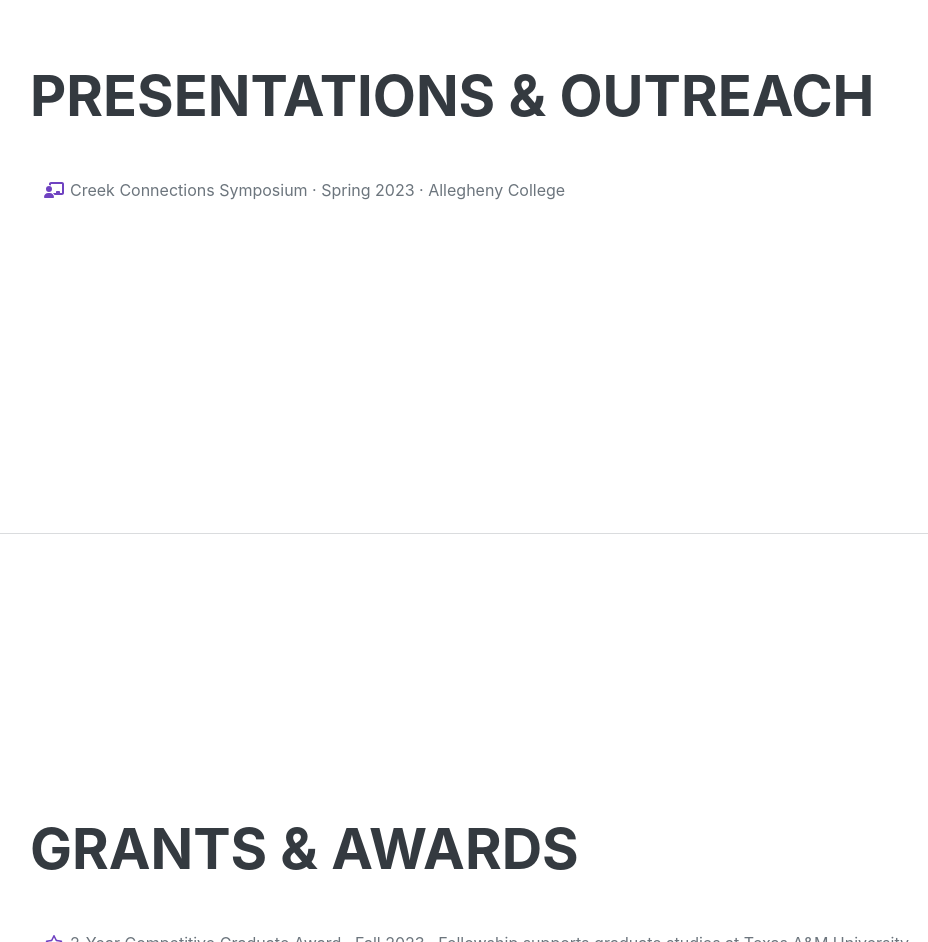
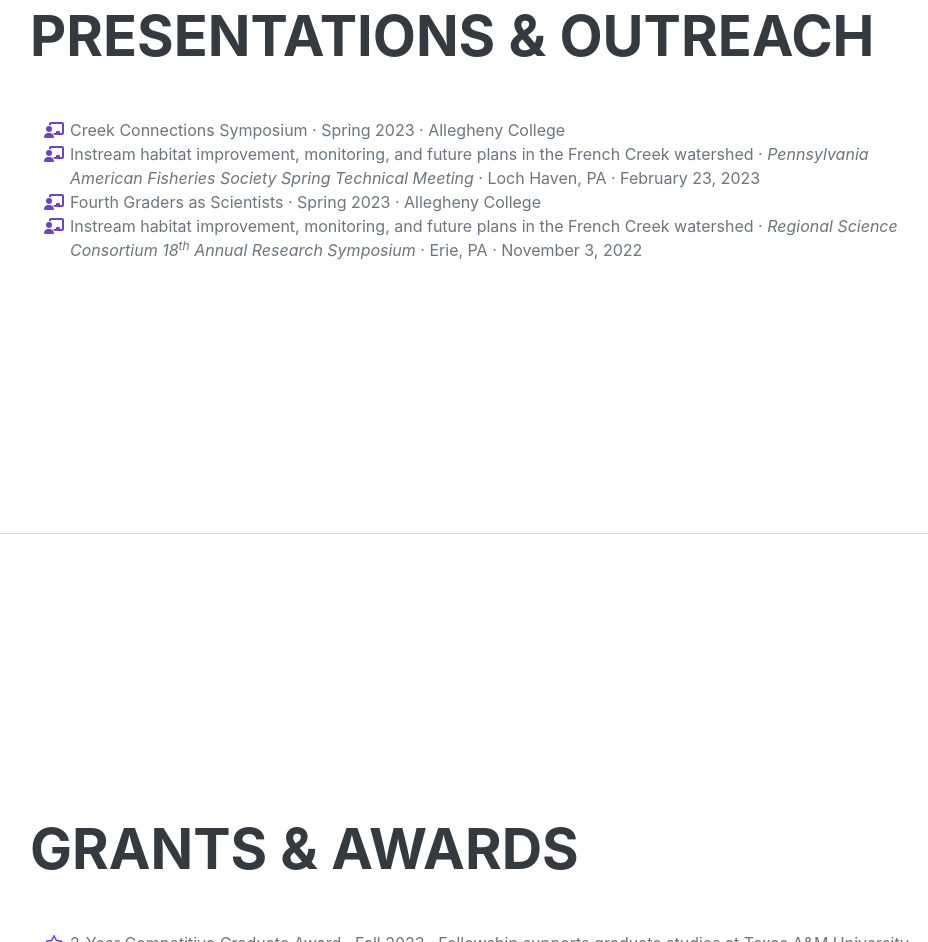
Before and after one commit to brianasebastian/brianasebastian.github.io, a plain HTML site: page index.html in a window 1280 px wide. Shown: the part 3300-4242 px from the top of the page, without its empty margins (290-1218 px from the left). Drawn offline with nearby package versions, Linux system fonts and the light colour scheme; a web font is replaced by a local one.

Commit message:
Update index.html

```diff
--- a/index.html
+++ b/index.html
@@ -128,6 +128,18 @@
                             <span class="fa-li"><i class="fas fa-chalkboard-teacher text-warning"></i></span>
                             Creek Connections Symposium · Spring 2023 · Allegheny College
                         </li>
+                            <li>
+                            <span class="fa-li"><i class="fas fa-chalkboard-teacher text-warning"></i></span>
+                             Instream habitat improvement, monitoring, and future plans in the French Creek watershed · <i>Pennsylvania American Fisheries Society Spring Technical Meeting</i> · Loch Haven, PA · February 23, 2023
+                        </li>
+                            <li>
+                            <span class="fa-li"><i class="fas fa-chalkboard-teacher text-warning"></i></span>
+                            Fourth Graders as Scientists · Spring 2023 · Allegheny College
+                        </li>
+                            <li>
+                            <span class="fa-li"><i class="fas fa-chalkboard-teacher text-warning"></i></span>
+                            Instream habitat improvement, monitoring, and future plans in the French Creek watershed · <i>Regional Science Consortium 18<sup>th</sup> Annual Research Symposium</i> · Erie, PA · November 3, 2022
+                        </li>
                         </ul>
                 </div>
             </section>
```
